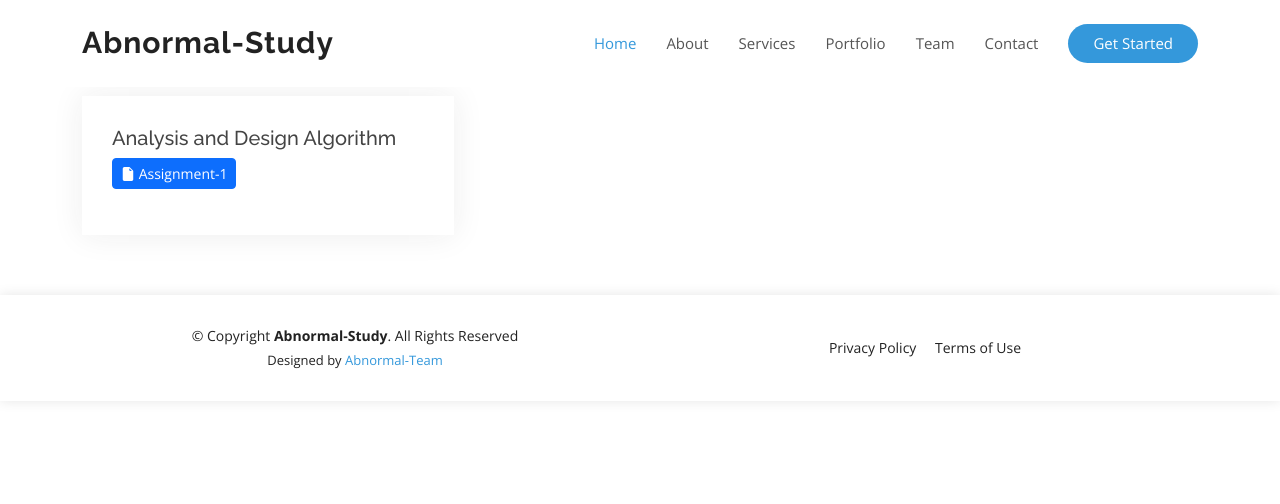
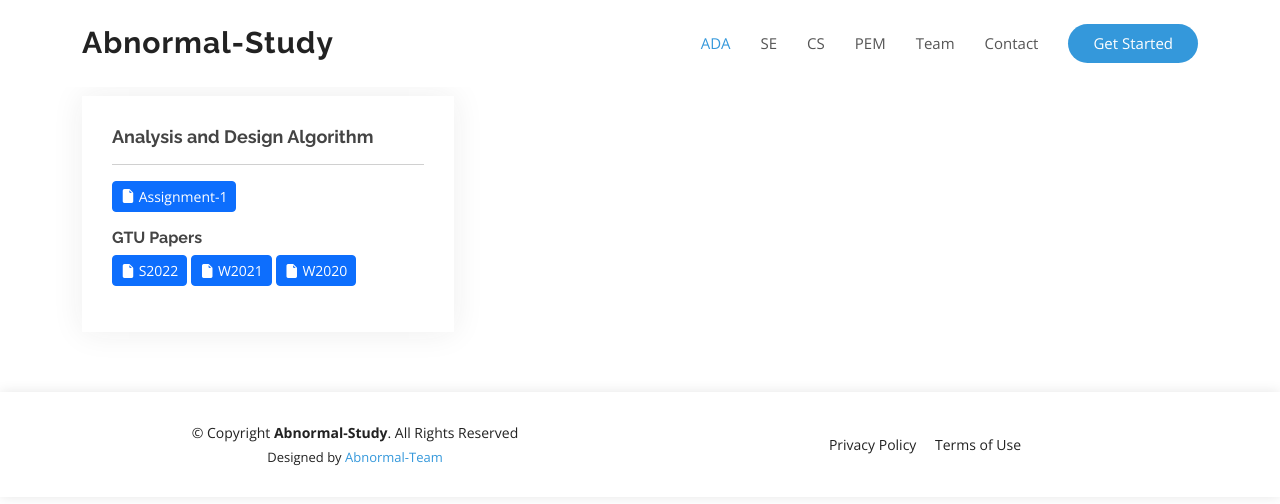
Before and after one commit to itsme-harsh/Abnormal-Study, a plain HTML site: page index.html in a window 1280 px wide. Drawn offline with nearby package versions, Linux system fonts and the light colour scheme; a script that the page names is missing.

Commit message:
Add files via upload

```diff
--- a/index.html
+++ b/index.html
@@ -5,9 +5,10 @@
   <meta charset="utf-8">
   <meta content="width=device-width, initial-scale=1.0" name="viewport">
 
-  <title>Abnormal-Study</title>
+  <title>Abnormal-Buddies</title>
   <meta content="" name="description">
   <meta content="" name="keywords">
+
 
   <!-- Favicons -->
   <link href="assets/img/favicon.png" rel="icon">
@@ -45,10 +46,10 @@
 
       <nav id="navbar" class="navbar">
         <ul>
-          <li><a class="nav-link scrollto active" href="#">Home</a></li>
-          <li><a class="nav-link scrollto" href="#">About</a></li>
-          <li><a class="nav-link scrollto" href="#">Services</a></li>
-          <li><a class="nav-link scrollto " href="#">Portfolio</a></li>
+          <li><a class="nav-link scrollto active" href="#ADA">ADA</a></li>
+          <li><a class="nav-link scrollto" href="#">SE</a></li>
+          <li><a class="nav-link scrollto" href="#">CS</a></li>
+          <li><a class="nav-link scrollto " href="#">PEM</a></li>
           <li><a class="nav-link scrollto" href="#">Team</a></li>
           <li><a class="nav-link scrollto" href="#">Contact</a></li>
           <li><a class="getstarted scrollto" href="#">Get Started</a></li>
@@ -67,11 +68,18 @@
       <div class="container">
       <div class="col-lg-4">
             <div class="portfolio-info">
-              <h5>Analysis and Design Algorithm</h5>
+              <h6 style="font-size: 18px;"><strong>Analysis and Design Algorithm</strong></h6><hr>
               <ul>
-                <li><a href="assets/vendor/material/ADA_ASSIGNMENT_1.pdf"><button class="bi bi-file-earmark-fill btn btn-primary btn-sm" style="--bs-btn-focus-shadow-rgb:none"> Assignment-1</button></a></li>
+                <li><a href="assets/vendor/material/ADA_ASSIGNMENT_1.pdf"><button class="bi bi-file-earmark-fill btn btn-primary btn-sm" style="--bs-btn-focus-shadow-rgb:none;">  Assignment-1</button></a></li>
               </ul>
-          </div>
+            <h6><strong>GTU Papers</strong></h6>
+            <ul>
+              <a href="assets/vendor/material/ADA SUMMER 2022.pdf"><button class="bi bi-file-earmark-fill btn btn-primary btn-sm" style="--bs-btn-focus-shadow-rgb:none;"> S2022</button></a>
+              <a href="assets/vendor/material/ADA WINTER 2021.pdf"><button class="bi bi-file-earmark-fill btn btn-primary btn-sm" style="--bs-btn-focus-shadow-rgb:none;"> W2021</button></a>
+              <a href="assets/vendor/material/ADA WINTER 2020.pdf"><button class="bi bi-file-earmark-fill btn btn-primary btn-sm" style="--bs-btn-focus-shadow-rgb:none;"> W2020</button></a>
+            </ul>
+
+        </div>
         </div>
       </div>
     </section><!-- End ADA Section -->
```
